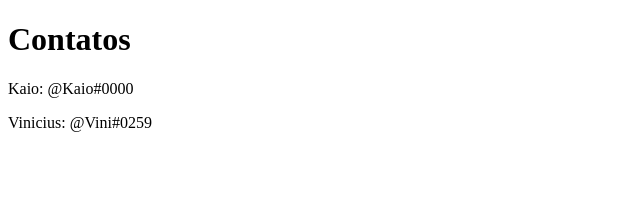
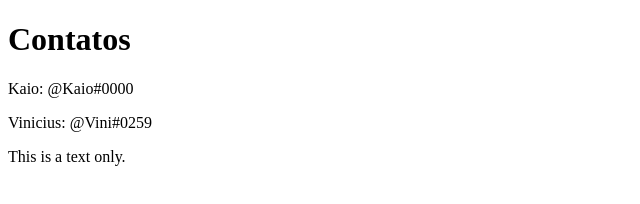
Before and after one commit to KaioFelps/github-for-team, a plain HTML site: page contato.html in a window 1280 px wide. Shown: the whole page, without its empty margins (0-640 px from the left). Drawn offline with Linux system fonts and the light colour scheme.

Commit message:
add footer to html files

```diff
--- a/contato.html
+++ b/contato.html
@@ -10,5 +10,9 @@
     <h1>Contatos</h1>
     <p>Kaio: @Kaio#0000</p>
     <p>Vinicius: @Vini#0259</p>
+
+    <footer>
+        <p>This is a text only.</p>
+    </footer>
 </body>
 </html>
```
Also changed, not shown: index.html (+4 -0 lines), services.html (+4 -0 lines).
